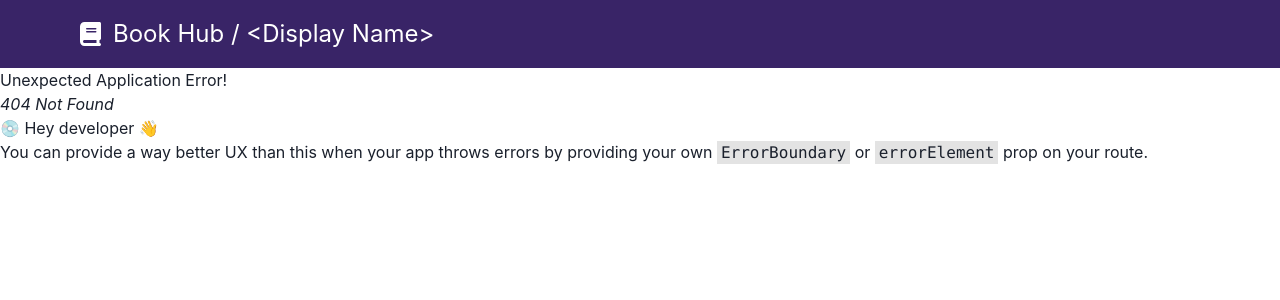
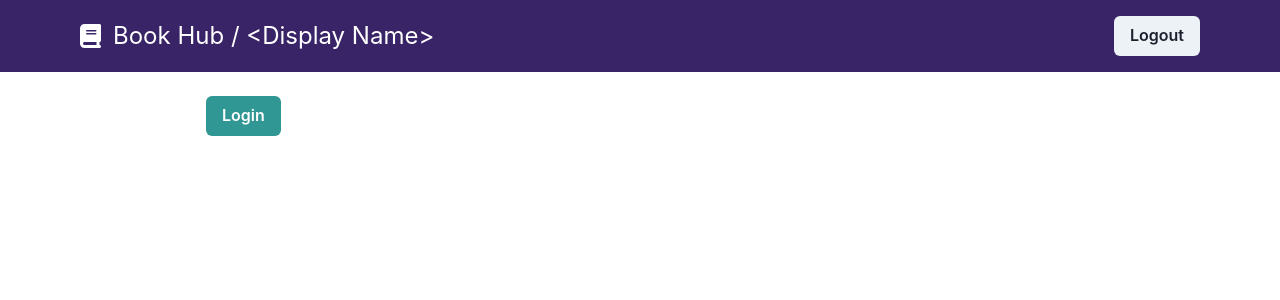
Before and after one commit to HarisHerdiansyah/books-hub, a React (Vite) app: page /auth/login in a window 1280 px wide. Before the commit this address had no page. Shown: the top 300 px of the page. Built offline with nearby package versions, Linux system fonts and the light colour scheme.

Commit message:
feat/child: implement mock login and logout functionality

```diff
--- a/src/constants/routes.js
+++ b/src/constants/routes.js
@@ -11,11 +11,15 @@ export const PATH = {
     settings: '/profile/settings',
     books: '/profile/list-book'
   },
-  home: '/',
+  home: '/home',
   search: '/search-results',
   showcase: {
     showcase: '/showcase',
     overview: '/showcase/overview',
     books: '/showcase/list-book'
-  }
+  },
+  auth: {
+    login: '/auth/login'
+  },
+  root: '/'
 };
--- /dev/null
+++ b/src/function/mockAsync.js
@@ -0,0 +1,9 @@
+export default function mockAuth(param) {
+  return new Promise((resolve, reject) => {
+    if (param === 'ok') {
+      resolve();
+    } else {
+      reject();
+    }
+  });
+}
--- a/src/layout/RootLayout.jsx
+++ b/src/layout/RootLayout.jsx
@@ -1,5 +1,5 @@
 import PropTypes from 'prop-types';
-import { Box, Flex, Text } from '@chakra-ui/react';
+import { Box, Button, Flex, Text } from '@chakra-ui/react';
 import { FontAwesomeIcon } from '@fortawesome/react-fontawesome';
 import { faBook } from '@fortawesome/free-solid-svg-icons';
 
@@ -7,11 +7,22 @@ export default function RootLayout({ children }) {
   return (
     <>
       <Box bg='#392467' py={4} px={20}>
-        <Flex align='center' gap={3}>
-          <FontAwesomeIcon icon={faBook} color='white' size='xl' />
-          <Text color='white' fontSize='2xl'>
-            Book Hub / {'<Display Name>'}
-          </Text>
+        <Flex align='center' justify='space-between'>
+          <Flex align='center' gap={3}>
+            <FontAwesomeIcon icon={faBook} color='white' size='xl' />
+            <Text color='white' fontSize='2xl'>
+              Book Hub / {'<Display Name>'}
+            </Text>
+          </Flex>
+          <Button
+            colorScheme='gray'
+            onClick={() => {
+              localStorage.removeItem('auth');
+              window.location.reload();
+            }}
+          >
+            Logout
+          </Button>
         </Flex>
       </Box>
       {children}
--- /dev/null
+++ b/src/pages/auth/index.jsx
@@ -0,0 +1,11 @@
+import Login from './login/Login';
+import { PATH } from '../../constants/routes';
+
+const authRoutes = [
+  {
+    path: PATH.auth.login,
+    element: <Login />
+  }
+];
+
+export default authRoutes;
--- /dev/null
+++ b/src/pages/auth/login/Login.jsx
@@ -0,0 +1,27 @@
+import { Container, Button } from '@chakra-ui/react';
+import { useNavigate } from 'react-router-dom';
+import mockAuth from '../../../function/mockAsync';
+
+export default function Login() {
+  const navigate = useNavigate();
+
+  const handleLogin = async () => {
+    mockAuth('ok')
+      .then(() => {
+        console.log('Berhasil login');
+        localStorage.setItem('auth', 'ok');
+        navigate('/profile/overview');
+      })
+      .catch(() => {
+        console.log('Gagal login');
+      });
+  };
+
+  return (
+    <Container maxW={900} my={6}>
+      <Button colorScheme='teal' onClick={handleLogin}>
+        Login
+      </Button>
+    </Container>
+  );
+}
--- /dev/null
+++ b/src/pages/root/Root.jsx
@@ -0,0 +1,7 @@
+import { Navigate, Outlet } from 'react-router-dom';
+
+export default function Root() {
+  const isAuth = localStorage.getItem('auth');
+
+  return isAuth ? <Outlet /> : <Navigate to='/auth/login' />;
+}
--- /dev/null
+++ b/src/pages/root/index.jsx
@@ -0,0 +1,8 @@
+import Root from './Root';
+
+const rootRoutes = {
+  path: '/',
+  element: <Root />
+};
+
+export default rootRoutes;
--- a/src/routes/index.js
+++ b/src/routes/index.js
@@ -1,16 +1,23 @@
 import { createBrowserRouter } from 'react-router-dom';
+import rootRoutes from '../pages/root';
+import authRoutes from '../pages/auth';
 import homeRoutes from '../pages/home';
 import profileRoutes from '../pages/profile';
 import bookRoutes from '../pages/book';
 import searchResultsRoutes from '../pages/search';
 import showcaseRoutes from '../pages/showcase';
 
-const router = createBrowserRouter([
-  ...homeRoutes,
-  ...profileRoutes,
-  ...bookRoutes,
-  ...searchResultsRoutes,
-  ...showcaseRoutes
-]);
+const privateRoutes = {
+  ...rootRoutes,
+  children: [
+    ...homeRoutes,
+    ...profileRoutes,
+    ...bookRoutes,
+    ...searchResultsRoutes,
+    ...showcaseRoutes
+  ]
+};
+
+const router = createBrowserRouter([privateRoutes, ...authRoutes]);
 
 export default router;
```
